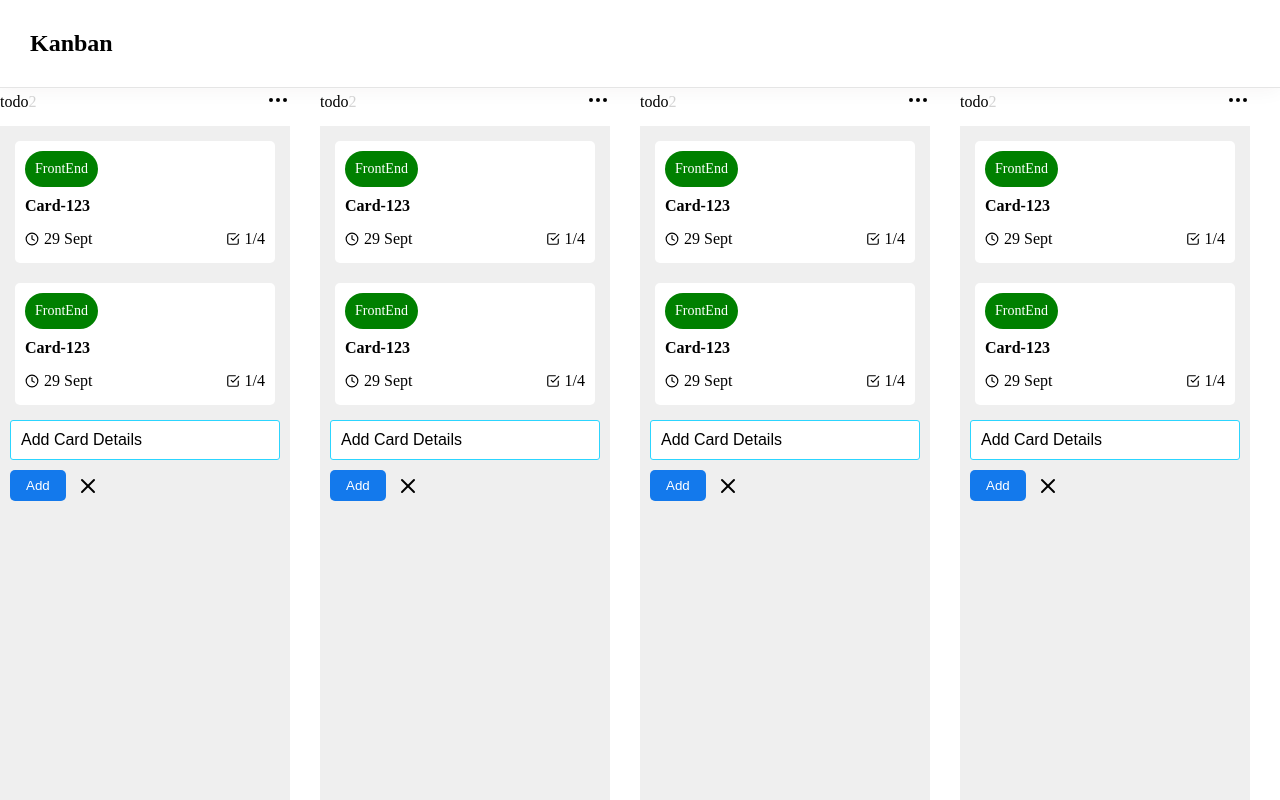
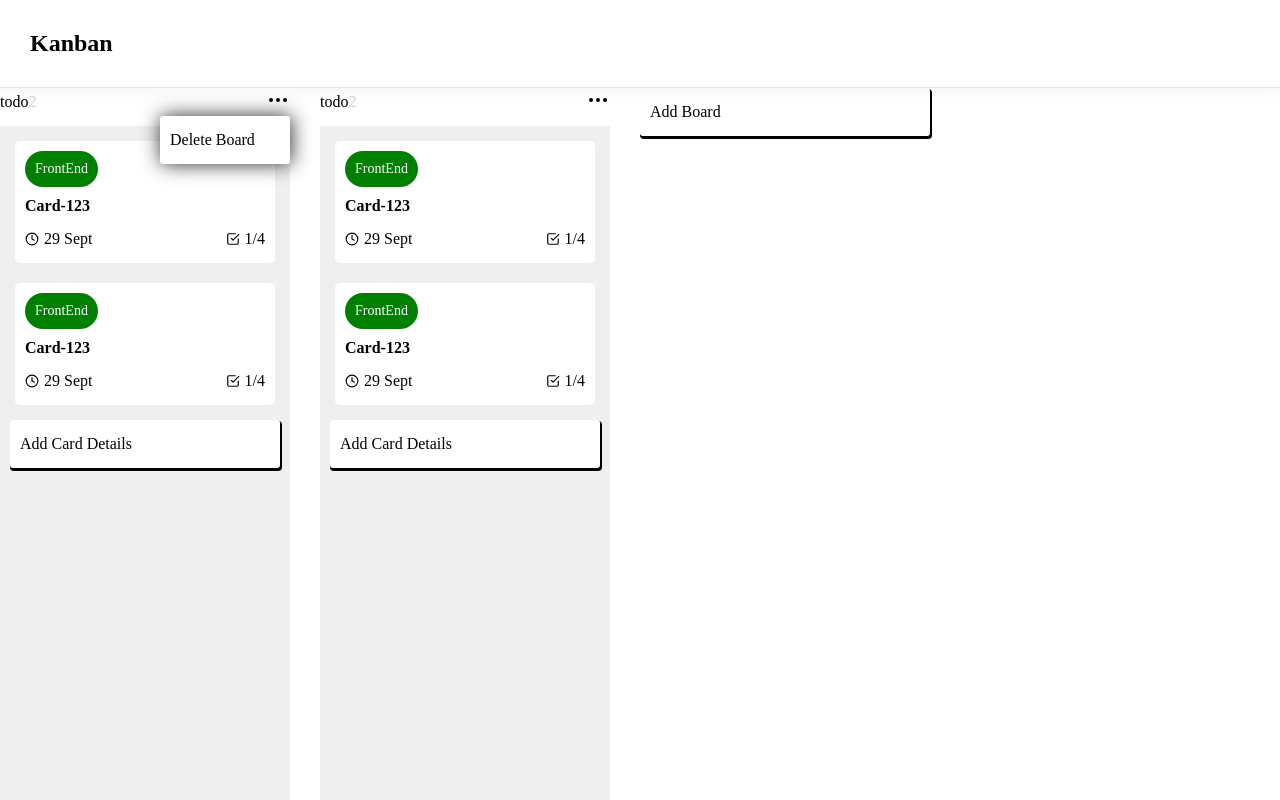
Before and after one commit to razahaider/git-github.com-razahaider-kanban-board-todo-app, a React (Create React App) app: page / in a window 1280 px wide. Both pictures are taken after a click on the icon 278 px from the left and 100 px from the top of the page. Built offline with nearby package versions, Linux system fonts and the light colour scheme.

Commit message:
designing delete dropdown component complete

```diff
--- a/src/App.css
+++ b/src/App.css
@@ -26,3 +26,18 @@
   display: flex;
   gap: 30px;
 }
+
+.app_boards_board{
+  min-width: 290px;
+
+}
+
+.app_boards_board_add{
+  background-color: #fff;
+  box-shadow: 1px 2px 0 1px black;
+  border-radius: 5px;
+}
+
+.app_boards_board_add:hover{
+  box-shadow: 1px 2px 0 1px #ccc;
+}
--- a/src/App.js
+++ b/src/App.js
@@ -1,6 +1,7 @@
 import React from 'react'
 import './App.css'
 import Board from './components/Board/Board'
+import Editable from './components/Editable/Editable'
 const App = () => {
   return (
     <div className="app">
@@ -11,8 +12,11 @@ const App = () => {
         <div className="app_boards">
              <Board/>
              <Board/>
-             <Board/>
-             <Board/>
+             <div className="app_boards_board">
+
+             <Editable displayClass="app_boards_board_add" text="Add Board" placeholder="Enter Board Title"/>
+
+             </div>
         </div>
       </div>
     </div>
--- a/src/components/Board/Board.css
+++ b/src/components/Board/Board.css
@@ -35,8 +35,24 @@
   background-color: #fff;
   box-shadow: 1px 2px 0 1px black;
   border-radius: 5px;
-  -webkit-border-radius: 5px;
-  -moz-border-radius: 5px;
-  -ms-border-radius: 5px;
-  -o-border-radius: 5px;
 }
+
+.boards_cards_add:hover{
+  box-shadow: 1px 2px 0 1px #ccc;
+}
+
+.board_top_more{
+  position:relative;
+}
+
+.board_dropdown{
+  background-color: #fff;
+  width: 130px;
+  padding: 10px;
+  border-radius: 3px;
+  box-shadow: 1px 0 20px rgb(43, 43, 43);
+}
+
+.board_dropdown p{
+  cursor:pointer;
+}
--- a/src/components/Board/Board.js
+++ b/src/components/Board/Board.js
@@ -3,13 +3,26 @@ import './Board.css'
 import {MoreHorizontal} from 'react-feather'
 import Card from '../Card/Card'
 import Editable from '../Editable/Editable'
+import Dropdown from '../Dropdown/Dropdown'
+import { useState } from 'react'
 const Board = () => {
+  const [showDropdown, setShowDropdown] = useState(false);
   return (
     <div className="board">
 
       <div className="board_top">
         <p className="board_top_title">todo<span>2</span> </p>
-        <MoreHorizontal/>
+        <div className="board_top_more">
+
+             <MoreHorizontal  onClick={() =>{setShowDropdown(true)}}/>
+            { showDropdown && (
+             <Dropdown onClose={()=>setShowDropdown(false)}>
+                <div className="board_dropdown">
+                  <p>Delete Board</p>
+                </div>
+              </Dropdown>
+             )}
+        </div>
       </div>
       <div className="board_cards">
         <Card/>
--- a/src/components/Card/Card.css
+++ b/src/components/Card/Card.css
@@ -50,3 +50,19 @@ height: 14px;
   gap: 5px;
   align-items: center;
 }
+
+.card_top_more{
+  position:relative;
+}
+
+.card_dropdown{
+  background-color: #fff;
+  width: 130px;
+  padding: 10px;
+  border-radius: 3px;
+  box-shadow: 1px 0 20px rgb(43, 43, 43);
+}
+
+.card_dropdown p{
+  cursor:pointer;
+}
--- a/src/components/Card/Card.js
+++ b/src/components/Card/Card.js
@@ -2,14 +2,30 @@ import React from 'react'
 import { CheckSquare, Clock, MoreHorizontal } from 'react-feather'
 import './Card.css'
 import Chip from '../Chip/Chip'
+import { useState } from 'react'
+import Dropdown from '../Dropdown/Dropdown'
 const Card = () => {
+  const [showDropdown, setShowDropdown] = useState(false);
   return (
     <div className="card">
        <div className="card_top">
          <div className="card_top_labels">
           <Chip text="FrontEnd" color="green"/>
          </div>
-         <MoreHorizontal/>
+         <div className="card_top_more">
+
+           <MoreHorizontal onClick={() =>{setShowDropdown(true)}}/>
+
+         { showDropdown && (
+          <Dropdown onClose={()=>setShowDropdown(false)}>
+             <div className="card_dropdown">
+               <p>Delete Card</p>
+             </div>
+           </Dropdown>
+          )}
+
+     </div>
+
        </div>
        <div className="card_title">
          Card-123
--- /dev/null
+++ b/src/components/Dropdown/Dropdown.js
@@ -0,0 +1,35 @@
+import React from 'react'
+import { useState, useRef, useEffect } from 'react';
+
+const Dropdown = (props) => {
+  const dropdownRef = useRef();
+
+  const handleClick=(e)=>{
+    // means if clicked outside the dropdownref then props.onclose will be called
+      if(dropdownRef && !dropdownRef.current.contains(e.target)){
+      if(props.onClose)
+       props.onClose();
+    }
+  }
+
+  useEffect(() => {
+    document.addEventListener('click', handleClick)
+    return () => {
+      document.removeEventListener('click', handleClick)
+    }
+  })
+
+  return (
+    <div ref={dropdownRef} className="dropdown"
+      style={{
+        position:"absolute",
+        top: "100%",
+        right: "0",
+      }}
+    >
+      {props.children}
+    </div>
+  )
+}
+
+export default Dropdown
--- a/src/components/Editable/Editable.js
+++ b/src/components/Editable/Editable.js
@@ -3,7 +3,7 @@ import { X } from 'react-feather'
 import { useState } from 'react';
 import './Editable.css'
 const Editable = (props) => {
-  const [showEdit, setshowEdit] = useState(true);
+  const [showEdit, setshowEdit] = useState(false);
 
   return (
     <div className="editable">
@@ -16,7 +16,7 @@ const Editable = (props) => {
           }}
       >
         <div className="editable_edit">
-          <input type="text" defaultValue={props.text} placeholder={props.placeholder}/>
+          <input autoFocus type="text" defaultValue={props.text} placeholder={props.placeholder}/>
 
           <div className="editable_edit_footer">
             <button type="submit">{props.buttonText || "Add"}</button>
```
Also changed, not shown: src/components/Dropdown/Dropdown.css (added).
